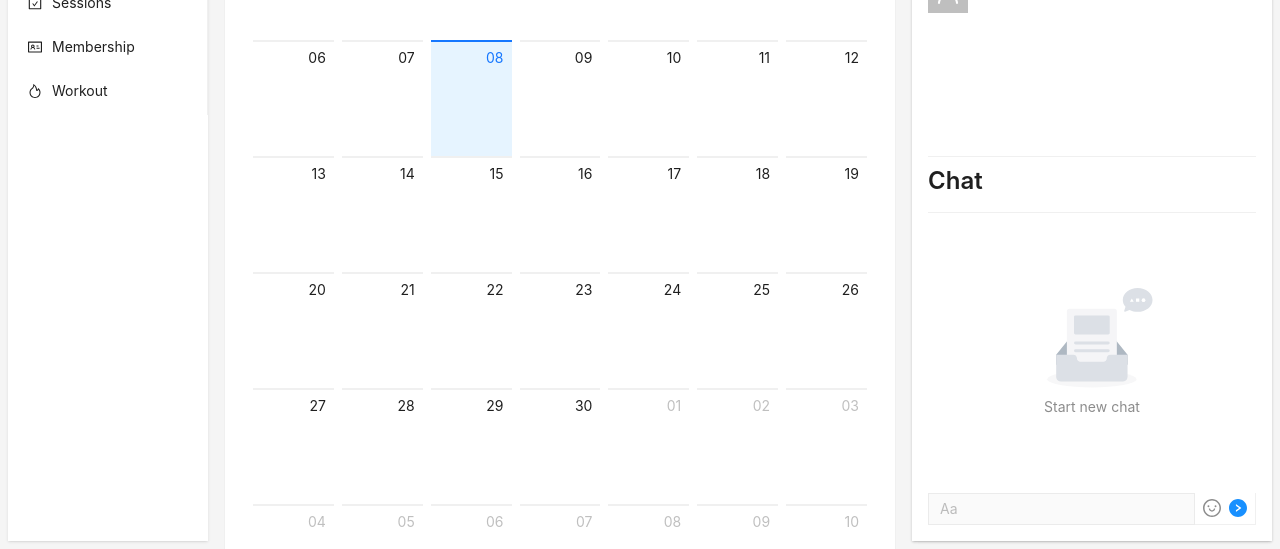
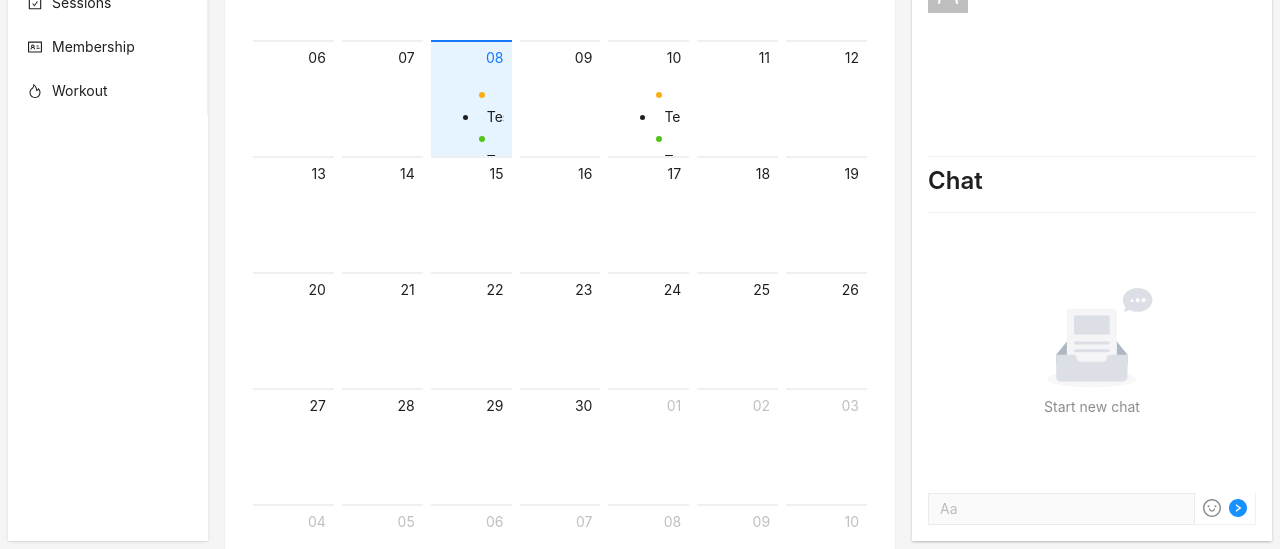
Before and after one commit to filip-stepien/gym-frontend, a React (Vite) app: page /sessions in a window 1280 px wide. Shown: the part 251-800 px from the top of the page. Built offline with nearby package versions, Linux system fonts and the light colour scheme.

Commit message:
feat: add events and popover to calendar but need fix/refactor

```diff
--- a/src/pages/ClientDashboard/LastSession.tsx
+++ b/src/pages/ClientDashboard/LastSession.tsx
@@ -1,8 +1,8 @@
-import { Statistic, Timeline, Button, Tag, Typography, Flex, Row, Space } from 'antd';
+import { Statistic, Timeline, Button, Tag, Typography, Flex, Row, Space, Avatar } from 'antd';
 import { useState } from 'react';
 import { Card } from '@/components/Card';
 import { CardTitle } from '@/components/CardTitle';
-import { ChatUser } from '@/components/Chat/ChatUser';
+import { Icon } from '@/components/Icon';
 
 export function LastSession() {
     const { Text } = Typography;
@@ -13,6 +13,11 @@ export function LastSession() {
         'Bench Press',
         'Deadlift',
         'Tricep Extension'
+    ];
+    const data = [
+        {
+            name: 'John Pork'
+        }
     ];
     const MAX_VISIBLE = 2;
 
@@ -29,9 +34,14 @@ export function LastSession() {
                     <Tag color='blue'>chest</Tag>
                     <Tag color='blue'>shoulders</Tag>
                 </Flex>
-                <Flex className='h-full'>
-                    <ChatUser unreadMessageCount={0} fullName='John Pork' />
-                </Flex>
+                {data.map((item, index) => (
+                    <Flex className='h-full' key={index}>
+                        <Space align='center'>
+                            <Avatar shape='square' icon={<Icon icon='avatar' />} />
+                            <p>{item.name}</p>
+                        </Space>
+                    </Flex>
+                ))}
                 <Row className='h-full gap-3'>
                     <Statistic title='Exercises' value={6} />
                     <Statistic title='Total sets' value={25} />
--- a/src/pages/ClientSession/CalendarCard.tsx
+++ b/src/pages/ClientSession/CalendarCard.tsx
@@ -1,9 +1,72 @@
-import { Calendar, Card } from 'antd';
+import { Badge, BadgeProps, Calendar, CalendarProps, Card, Popover } from 'antd';
+import { Dayjs } from 'dayjs';
+
+const getListData = (value: Dayjs) => {
+    let listData: { type: string; content: string }[] = []; // Specify the type of listData
+    switch (value.date()) {
+        case 8:
+            listData = [
+                { type: 'warning', content: 'Test.' },
+                { type: 'success', content: 'Test.' }
+            ];
+            break;
+        case 10:
+            listData = [
+                { type: 'warning', content: 'Test.' },
+                { type: 'success', content: 'Test.' },
+                { type: 'error', content: 'Test.' }
+            ];
+            break;
+        default:
+    }
+    return listData || [];
+};
+
+const getMonthData = (value: Dayjs) => {
+    if (value.month() === 8) {
+        return 1394;
+    }
+};
+
+const monthCellRender = (value: Dayjs) => {
+    const num = getMonthData(value);
+    return num ? (
+        <div className='notes-month'>
+            <section>{num}</section>
+            <span>Backlog number</span>
+        </div>
+    ) : null;
+};
+
+const dateCellRender = (value: Dayjs) => {
+    const listData = getListData(value);
+    return (
+        <ul className='events'>
+            {listData.map(item => (
+                <li key={item.content}>
+                    <Popover
+                        content={<span>Szczegóły: {item.content}</span>}
+                        title='Wydarzenie'
+                        placement='top'
+                    >
+                        <Badge status={item.type as BadgeProps['status']} text={item.content} />
+                    </Popover>
+                </li>
+            ))}
+        </ul>
+    );
+};
+
+const cellRender: CalendarProps<Dayjs>['cellRender'] = (current, info) => {
+    if (info.type === 'date') return dateCellRender(current);
+    if (info.type === 'month') return monthCellRender(current);
+    return info.originNode;
+};
 
 export function CalendarCard() {
     return (
         <Card>
-            <Calendar />
+            <Calendar cellRender={cellRender} />
         </Card>
     );
 }
```
